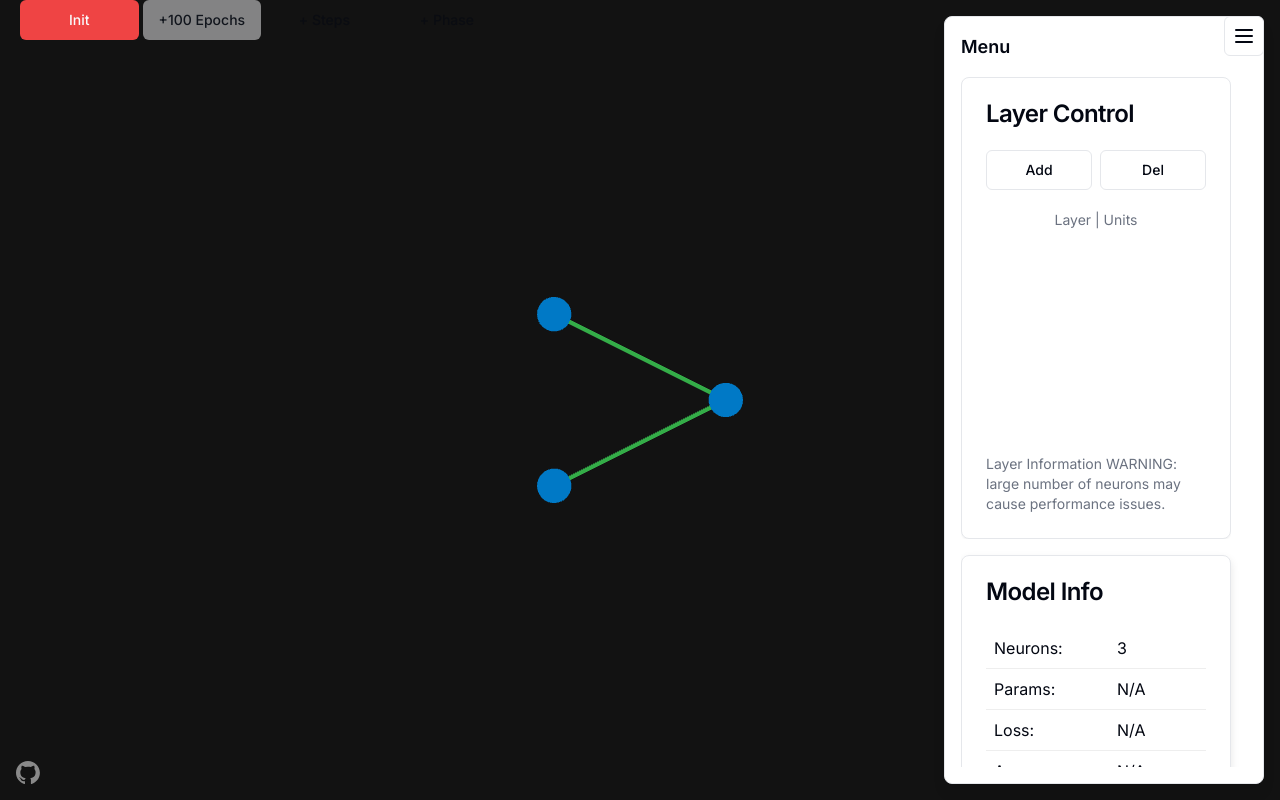
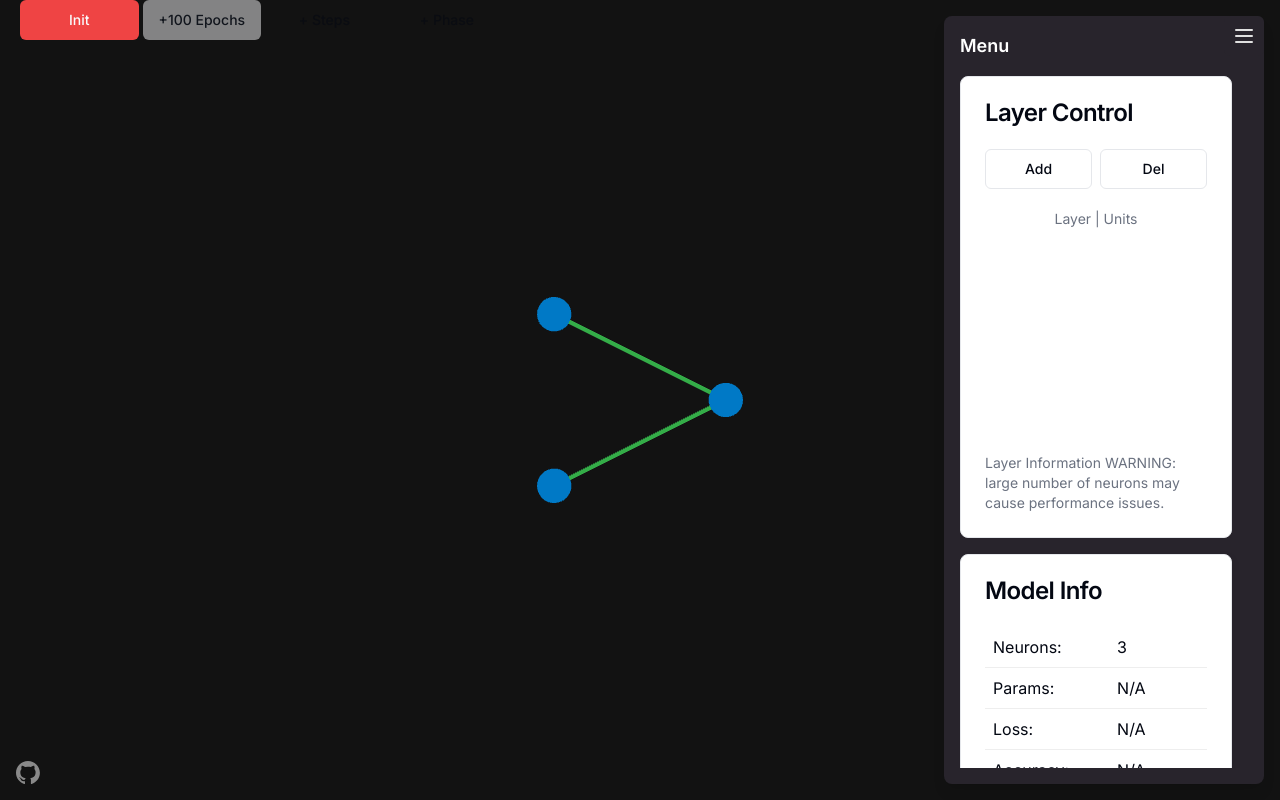
Before and after one commit to cleanupDev/nn_visualization, a Next.js app: page / in a window 1280 px wide. Built offline with nearby package versions, Linux system fonts and the light colour scheme; what @tensorflow/tfjs would draw is missing.

Commit message:
add: custom scrollbar and sidemenu color

```diff
--- a/components/sidecards/improved-button-controlled-sidebar-menu.tsx
+++ b/components/sidecards/improved-button-controlled-sidebar-menu.tsx
@@ -1,7 +1,7 @@
 'use client'
 
 import { useState, useEffect, useCallback, ReactNode } from 'react'
-import { Menu, X } from 'lucide-react'
+import { Menu } from 'lucide-react'
 import { Button } from "@/components/ui/button"
 
 interface SidebarMenuProps {
@@ -34,33 +34,33 @@ export function ImprovedButtonControlledSidebarMenu({ children }: SidebarMenuPro
       <Button
         variant="outline"
         size="icon"
-        className="fixed top-4 right-4 z-50"
+        className="fixed top-4 right-4 z-50 bg-[#28242c] border-none hover:bg-[#3a3540]"
         onClick={toggleMenu}
         aria-label={isOpen ? "Close menu" : "Open menu"}
       >
-        <Menu size={24} />
+        <Menu size={24} className="text-[#e0e0e0]" />
       </Button>
 
       {/* Sidebar */}
       <div
-        className={`fixed inset-y-4 right-4 w-80 bg-background border border-border rounded-lg shadow-lg transition-transform duration-300 ease-in-out z-40 ${
+        className={`fixed inset-y-4 right-4 w-80 bg-[#28242c] rounded-lg shadow-lg transition-transform duration-300 ease-in-out z-40 ${
           isOpen ? 'translate-x-0' : 'translate-x-[calc(100%+16px)]'
         }`}
       >
         <div className="p-4 h-full flex flex-col">
           <div className="flex justify-between items-center mb-4">
-            <h2 className="text-lg font-semibold">Menu</h2>
-
+            <h2 className="text-lg font-semibold text-white">Menu</h2>
           </div>
 
           {/* Scrollable area for cards */}
-          <div className="flex-grow overflow-y-auto">
+          <div className="flex-grow overflow-y-auto custom-scrollbar">
             <div className="space-y-4 pr-4">
               {children}
             </div>
           </div>
         </div>
       </div>
+      <ScrollbarStyles />
     </>
   )
 }
@@ -73,3 +73,24 @@ function InfoCard({ title, content }: { title: string; content: string }) {
     </div>
   )
 }
+
+const scrollbarStyles = `
+  .custom-scrollbar::-webkit-scrollbar {
+    width: 8px;
+  }
+  .custom-scrollbar::-webkit-scrollbar-track {
+    background: #3a3540;
+    border-radius: 4px;
+  }
+  .custom-scrollbar::-webkit-scrollbar-thumb {
+    background: #4a4550;
+    border-radius: 4px;
+  }
+  .custom-scrollbar::-webkit-scrollbar-thumb:hover {
+    background: #5a5560;
+  }
+`;
+
+function ScrollbarStyles() {
+  return <style jsx global>{scrollbarStyles}</style>;
+}
```
